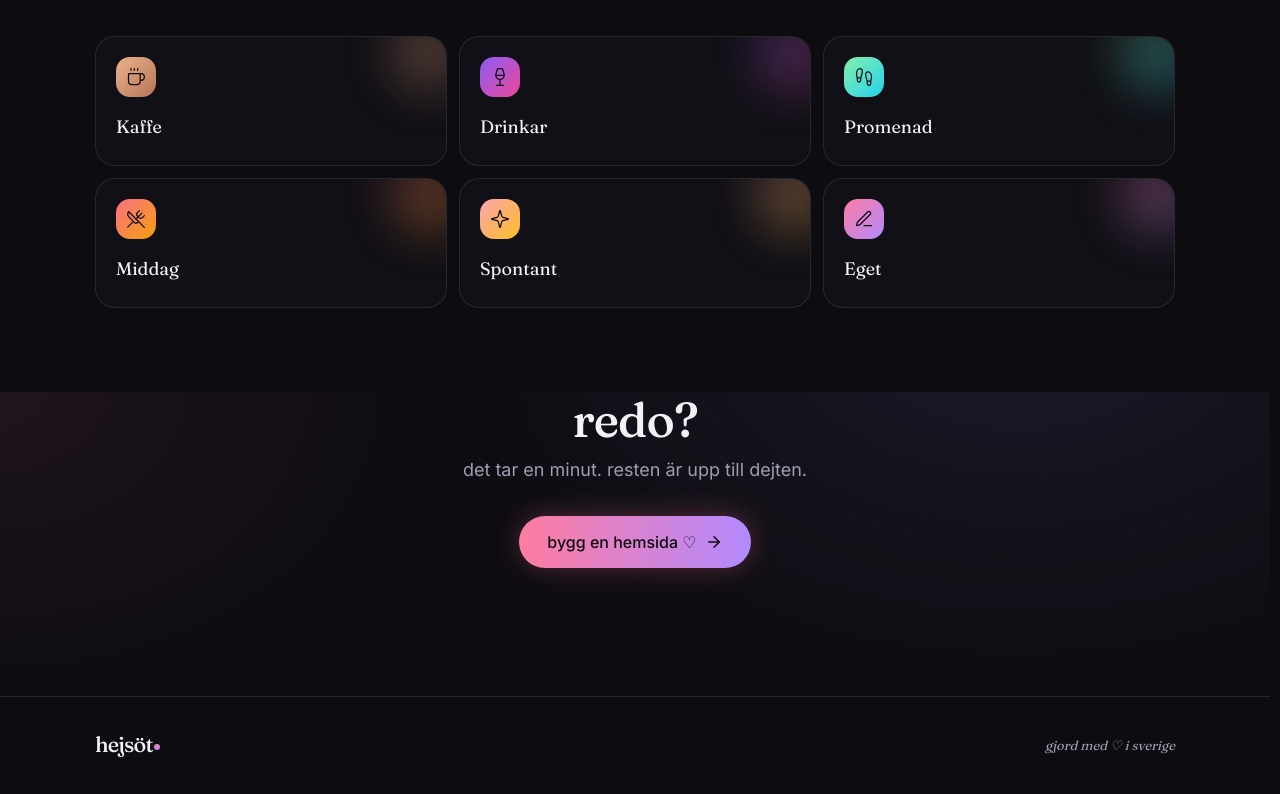
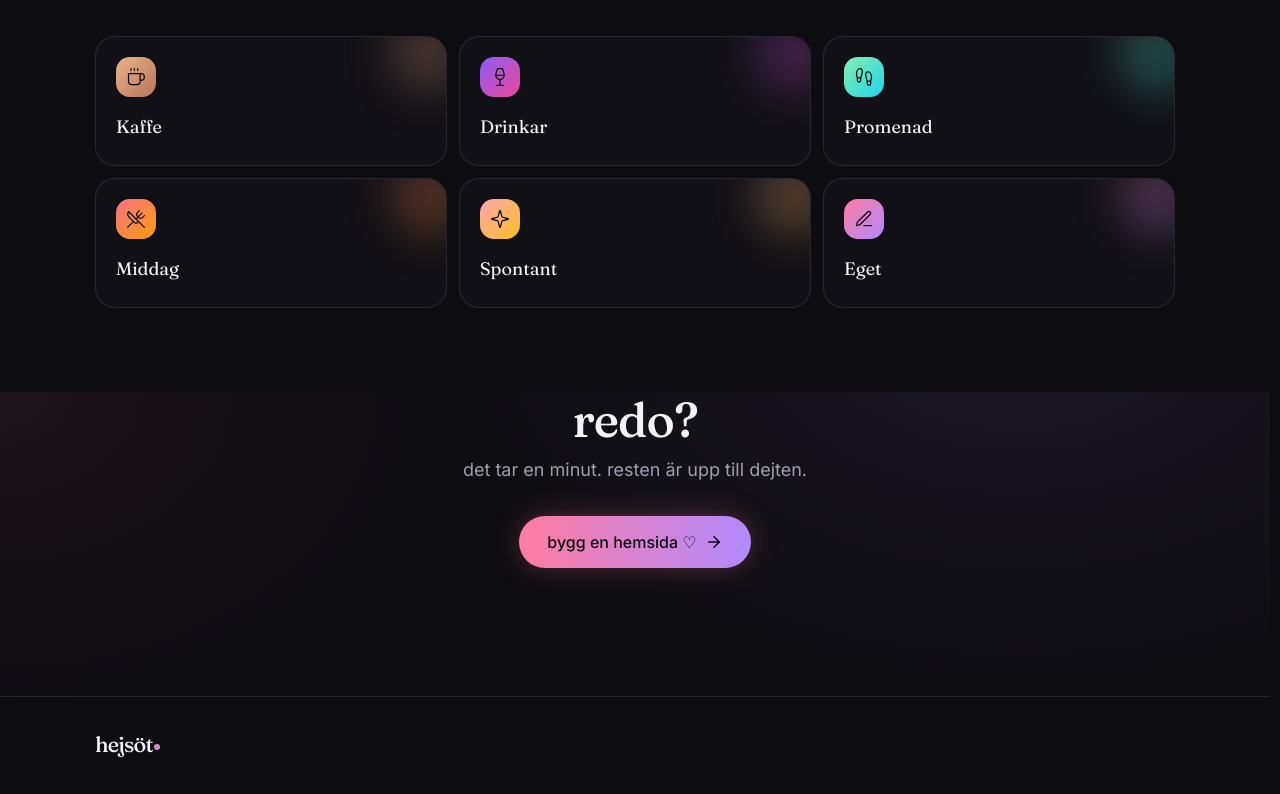
Before and after one commit to MelvinEdlund/hejsot, a Next.js app: page / in a window 1280 px wide. Shown: the part 1208-2002 px from the top of the page. Built offline with nearby package versions, Linux system fonts and the light colour scheme; no server answers.

Commit message:
chore: remove footer tagline

```diff
--- a/src/components/marketing/SiteFooter.tsx
+++ b/src/components/marketing/SiteFooter.tsx
@@ -5,9 +5,6 @@ export function SiteFooter() {
     <footer className="mt-20 border-t border-border/10">
       <div className="mx-auto flex max-w-content flex-col items-center justify-between gap-3 px-5 py-8 sm:flex-row">
         <Logo />
-        <p className="font-display text-[13px] italic text-muted">
-          gjord med ♡ i sverige
-        </p>
       </div>
     </footer>
   );
```
